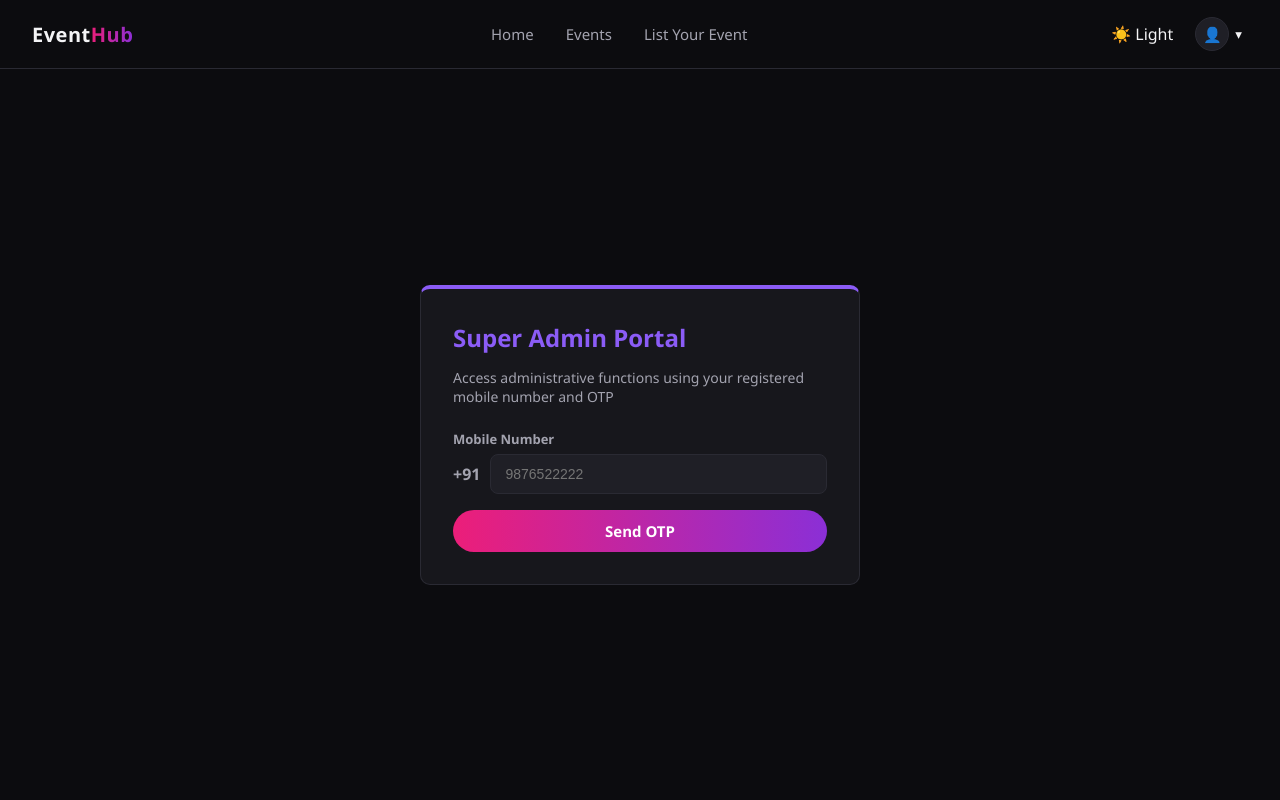
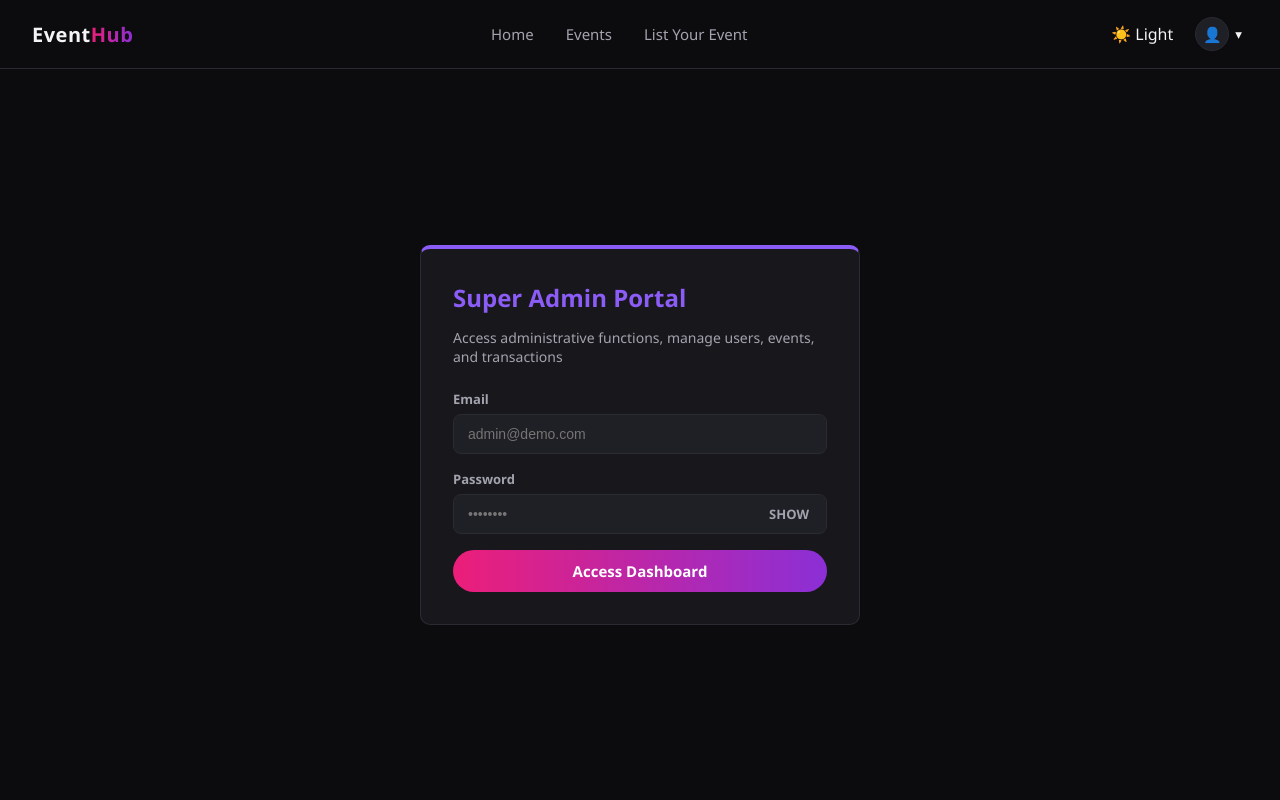
Before and after one commit to sarayu1201/event-management, a React (Vite) app in the folder eventapp/frontend/: page /admin/login in a window 1280 px wide. Shown: the top 800 px of the page. Built offline with nearby package versions, Linux system fonts and the light colour scheme; no server answers.

Commit message:
Configure hardcoded admin bypass credentials for super admin login

```diff
--- a/eventapp/frontend/src/pages/AdminLogin.jsx
+++ b/eventapp/frontend/src/pages/AdminLogin.jsx
@@ -1,72 +1,25 @@
-import { useState, useEffect } from "react";
+import { useState } from "react";
 import { useNavigate } from "react-router-dom";
 import { useAuth } from "../context/AuthContext";
 
 const AdminLogin = () => {
-  const [phone, setPhone] = useState("");
-  const [otp, setOtp] = useState("");
-  const [otpSent, setOtpSent] = useState(false);
-  const [timer, setTimer] = useState(0);
+  const [email, setEmail] = useState("");
+  const [password, setPassword] = useState("");
   const [error, setError] = useState("");
   const [submitting, setSubmitting] = useState(false);
-
-  const { sendOtp, verifyOtp } = useAuth();
+  const [showPassword, setShowPassword] = useState(false);
+  const { login } = useAuth();
   const navigate = useNavigate();
 
-  useEffect(() => {
-    let interval = null;
-    if (timer > 0) {
-      interval = setInterval(() => {
-        setTimer((t) => t - 1);
-      }, 1000);
-    } else {
-      clearInterval(interval);
-    }
-    return () => clearInterval(interval);
-  }, [timer]);
-
-  const handleSendOtp = async (e) => {
+  const handleSubmit = async (e) => {
     e.preventDefault();
     setError("");
-
-    const cleanPhone = phone.replace(/[\s\-\(\)\+]/g, "");
-    const phoneRegex = /^(?:\+91|91|0)?[6-9]\d{9}$/;
-    if (!phoneRegex.test(cleanPhone)) {
-      setError("Please enter a valid 10-digit Indian mobile number.");
-      return;
-    }
-
     setSubmitting(true);
     try {
-      await sendOtp(phone);
-      setOtpSent(true);
-      setTimer(30);
+      await login(email, password, "admin");
+      navigate("/admin/dashboard");
     } catch (err) {
-      setError(err.response?.data?.message || "Failed to send OTP. Please try again.");
-    } finally {
-      setSubmitting(false);
-    }
-  };
-
-  const handleVerifyOtp = async (e) => {
-    e.preventDefault();
-    setError("");
-
-    if (!otp || otp.length !== 6) {
-      setError("Please enter a valid 6-digit OTP code.");
-      return;
-    }
-
-    setSubmitting(true);
-    try {
-      const res = await verifyOtp({ phone, otp, role: "admin" });
-      if (res.exists) {
-        navigate("/admin/dashboard");
-      } else {
-        setError("Admin registration not permitted. Please contact database administrator.");
-      }
-    } catch (err) {
-      setError(err.response?.data?.message || "Invalid OTP code. Please try again.");
+      setError(err.response?.data?.message || "Admin login failed");
     } finally {
       setSubmitting(false);
     }
@@ -76,61 +29,56 @@ const AdminLogin = () => {
     <div className="auth-shell">
       <div className="auth-card" style={{ borderTop: "4px solid #8b5cf6" }}>
         <h2 style={{ color: "#8b5cf6" }}>Super Admin Portal</h2>
-        <p className="sub">Access administrative functions using your registered mobile number and OTP</p>
+        <p className="sub">Access administrative functions, manage users, events, and transactions</p>
 
         {error && <div className="alert alert-error">{error}</div>}
 
-        {!otpSent ? (
-          <form onSubmit={handleSendOtp}>
+        <form onSubmit={handleSubmit}>
           <div className="form-group">
-              <label>Mobile Number</label>
-              <div style={{ display: "flex", gap: "10px", alignItems: "center" }}>
-                <span style={{ fontSize: "16px", fontWeight: "600", color: "var(--text-dim)" }}>+91</span>
+            <label>Email</label>
             <input
-                  type="tel"
+              type="email"
               required
-                  value={phone}
-                  onChange={(e) => setPhone(e.target.value)}
-                  placeholder="9876522222"
-                  style={{ flex: 1 }}
+              value={email}
+              onChange={(e) => setEmail(e.target.value)}
+              placeholder="admin@demo.com"
             />
+          </div>
+          <div className="form-group">
+            <label>Password</label>
+            <div style={{ position: "relative" }}>
+              <input
+                type={showPassword ? "text" : "password"}
+                required
+                value={password}
+                onChange={(e) => setPassword(e.target.value)}
+                placeholder="••••••••"
+                style={{ paddingRight: "45px" }}
+              />
+              <button
+                type="button"
+                onClick={() => setShowPassword(!showPassword)}
+                style={{
+                  position: "absolute",
+                  right: "12px",
+                  top: "50%",
+                  transform: "translateY(-50%)",
+                  background: "none",
+                  border: "none",
+                  color: "var(--text-dim)",
+                  fontSize: "13px",
+                  fontWeight: "600",
+                  cursor: "pointer",
+                }}
+              >
+                {showPassword ? "HIDE" : "SHOW"}
+              </button>
             </div>
           </div>
           <button className="btn btn-primary btn-block" disabled={submitting} style={{ backgroundColor: "#8b5cf6", borderColor: "#8b5cf6" }}>
-              {submitting ? "Sending OTP..." : "Send OTP"}
+            {submitting ? "Logging in..." : "Access Dashboard"}
           </button>
         </form>
-        ) : (
-          <form onSubmit={handleVerifyOtp}>
-            <div className="form-group">
-              <label>Enter 6-Digit OTP</label>
-              <input
-                type="text"
-                required
-                maxLength={6}
-                value={otp}
-                onChange={(e) => setOtp(e.target.value)}
-                placeholder="######"
-                style={{ letterSpacing: "12px", textAlign: "center", fontSize: "20px", fontWeight: "bold" }}
-              />
-              <div style={{ display: "flex", justifyContent: "flex-end", marginTop: "10px", fontSize: "13px" }}>
-                {timer > 0 ? (
-                  <span style={{ color: "var(--text-dim)" }}>Resend in {timer}s</span>
-                ) : (
-                  <span
-                    onClick={handleSendOtp}
-                    style={{ color: "#8b5cf6", cursor: "pointer", fontWeight: "600" }}
-                  >
-                    Resend OTP
-                  </span>
-                )}
-              </div>
-            </div>
-            <button className="btn btn-primary btn-block" disabled={submitting} style={{ backgroundColor: "#8b5cf6", borderColor: "#8b5cf6" }}>
-              {submitting ? "Verifying..." : "Verify & Login"}
-            </button>
-          </form>
-        )}
       </div>
     </div>
   );
```
Also changed, not shown: 1 other file (tests, documents, lock files or other folders). Lines whose indentation alone changed are shown as unchanged.
